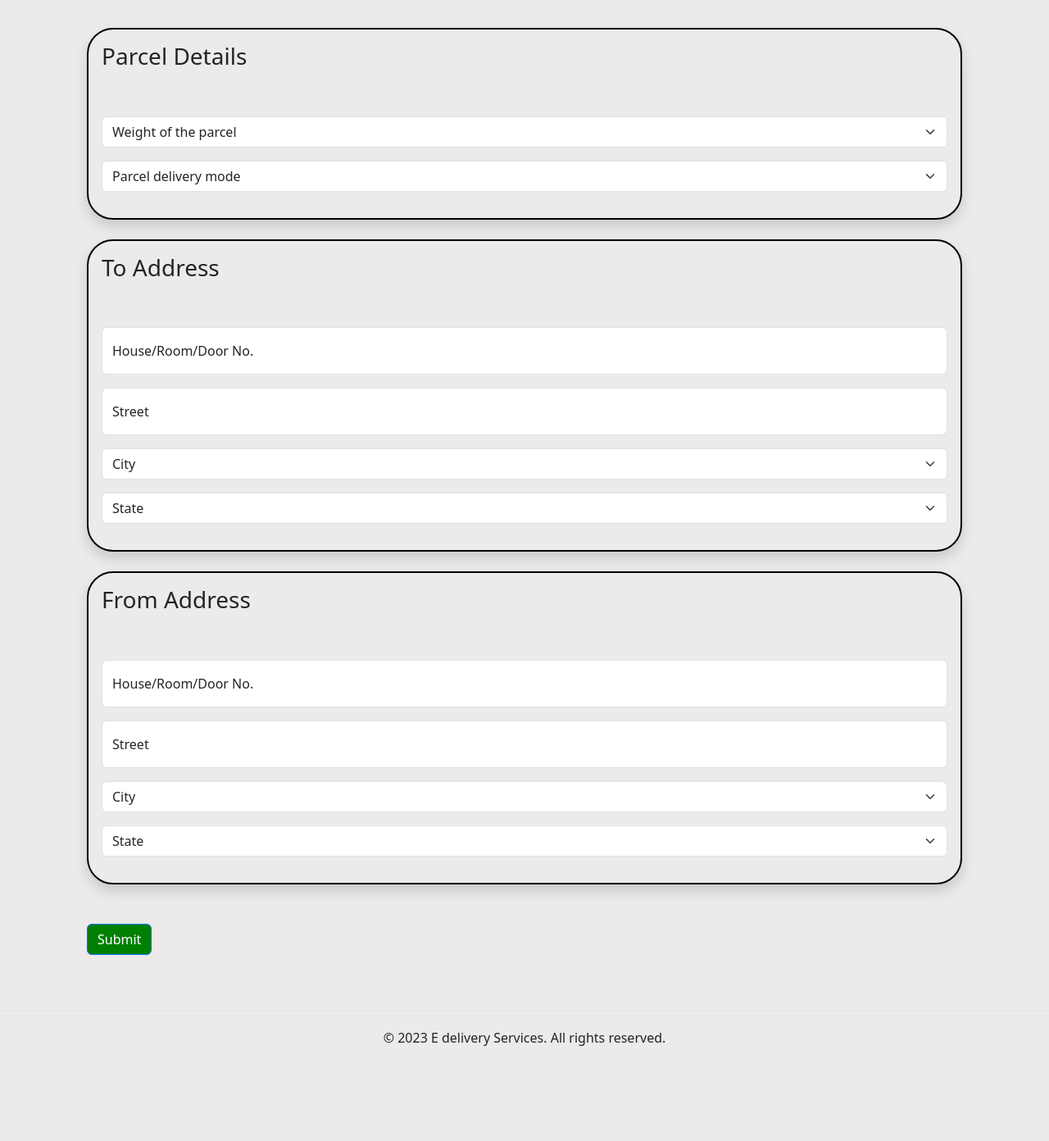
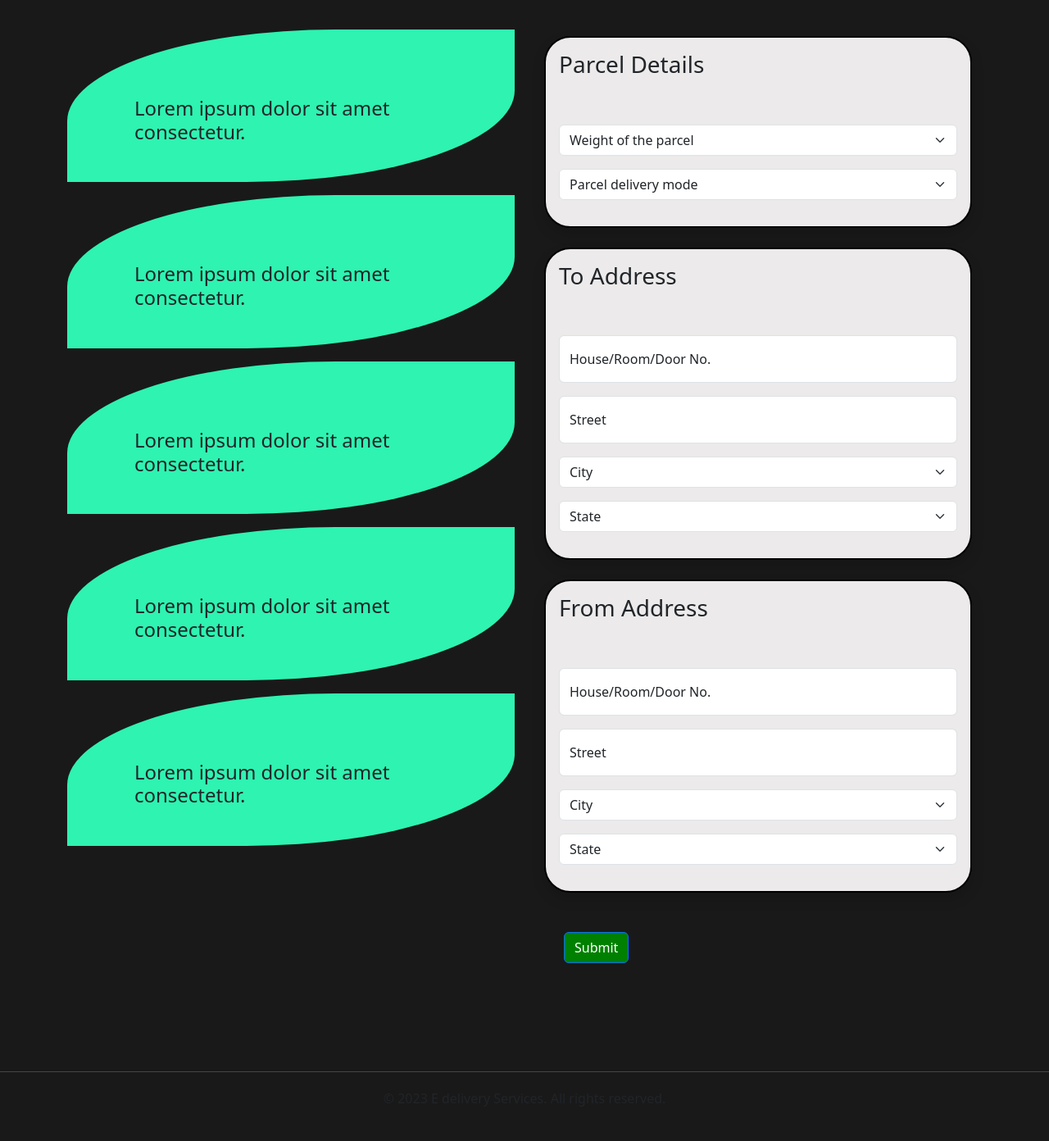
Before and after one commit to YannamYeswanth/COURIER-PARCEL-DELIVERY-DATABASE-MANAGEMENT-SYSTEM, a Django app: template Parcel_delivery/courier_service/templates/place_parcel.html in a window 1280 px wide. Shown: the part 94-1486 px from the top of the page at 82% size. Before the commit the page ends 1370 px from the top, so only its background shows below. Run offline with Django 4.2, Linux system fonts and the light colour scheme; the template is opened without the code that fills it, so the values that code supplies are empty.

Commit message:
Update place_parcel.html

```diff
--- a/Parcel_delivery/courier_service/templates/place_parcel.html
+++ b/Parcel_delivery/courier_service/templates/place_parcel.html
@@ -8,7 +8,7 @@
   </head>
   <style>
       body{
-        background-color: rgb(236, 234, 234);
+        background-color: #191919;
         /* background-image: url(https://img.freepik.com/premium-vector/warehouse-worker-loading-boxes-truck-courier-delivery-guy-carrying-cardboard-container-packages-parcels-truck-warehouse-worker_327176-201.jpg); */
         background-size: 100% 40%;
         background-repeat: no-repeat;
@@ -39,6 +39,12 @@
         background-color: rgb(195, 195, 45);
         color: rgb(16, 43, 220); /* Change text color on hover for better visibility */
       }
+      .sster {
+        height: 15%;
+        padding: 15%;
+        border-top-left-radius: 60%;
+        border-bottom-right-radius: 60%;
+    }
 
   </style>
   <body>
@@ -58,9 +64,33 @@
           </div>
         </div>
     </nav>
-    <div class="container"  style="margin-top: 10%;">
+    <div class="container">
+      <div class="row">
+        <div class="col" style="margin-top: 10%;">
+          <div class="container my-3 sster" style="background-color: rgb(46, 243, 177);">
+            <h4>Lorem ipsum dolor sit amet consectetur.</h4>
+          </div>
+          <div class="container my-3 sster" style="background-color: rgb(46, 243, 177);">
+            <h4>Lorem ipsum dolor sit amet consectetur.</h4>
+
+          </div>
+          <div class="container my-3 sster" style="background-color: rgb(46, 243, 177);">
+            <h4>Lorem ipsum dolor sit amet consectetur.</h4>
+
+          </div>
+          <div class="container my-3 sster" style="background-color: rgb(46, 243, 177);">
+            <h4>Lorem ipsum dolor sit amet consectetur.</h4>
+
+          </div>
+          <div class="container my-3 sster" style="background-color: rgb(46, 243, 177);">
+            <h4>Lorem ipsum dolor sit amet consectetur.</h4>
+
+          </div>
+        </div>
+        <div class="col" style="margin-top: 10%;">
+          <div class="container" >
             <form>
-        <div class="border border-2 shadow rounded rounded-5 border-black p-3 m-4" >
+              <div class="border border-2 shadow rounded rounded-5 border-black p-3 my-4" style="background-color: rgb(236, 234, 234);">
                 <h3>Parcel Details</h3><br><br>
 
                 <div class="mb-3">
@@ -84,7 +114,7 @@
                   </select>
                 </div>
               </div>
-        <div class="border border-2 shadow rounded rounded-5 border-black p-3 m-4" >
+              <div class="border border-2 shadow rounded rounded-5 border-black p-3 my-4" style="background-color: rgb(236, 234, 234);" >
                 <h3>To Address</h3><br><br>
 
                 <div class="form-floating mb-3">
@@ -122,7 +152,7 @@
                   </select>
                 </div>
               </div>
-        <div class="border border-2 shadow rounded rounded-5 border-black p-3 m-4" >
+              <div class="border border-2 shadow rounded rounded-5 border-black p-3 my-4" style="background-color: rgb(236, 234, 234);">
                 <h3>From Address</h3><br><br>
 
                 <div class="form-floating mb-3">
@@ -164,6 +194,10 @@
               <button type="submit" class="btn btn-primary m-4" style="background-color: green;">Submit</button>
             </form>
           </div>
+        </div>
+
+      </div>
+    </div>
     <footer class="text-center py-4">
       <hr style="border-top: 1px solid #ccc; margin: 20px 0;">
       <p>&copy; 2023 E delivery Services. All rights reserved.</p>
```
Lines whose indentation alone changed are shown as unchanged.
